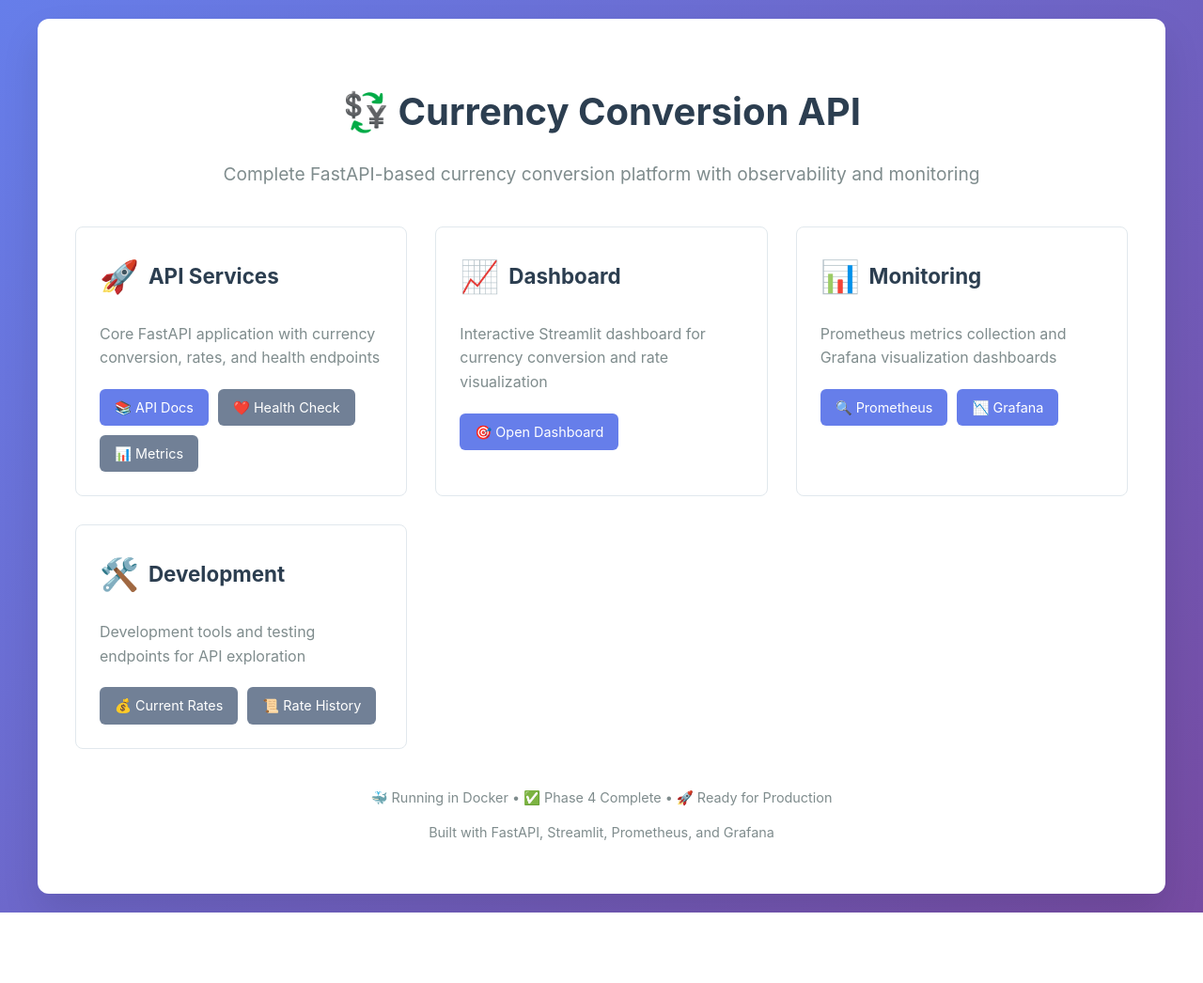
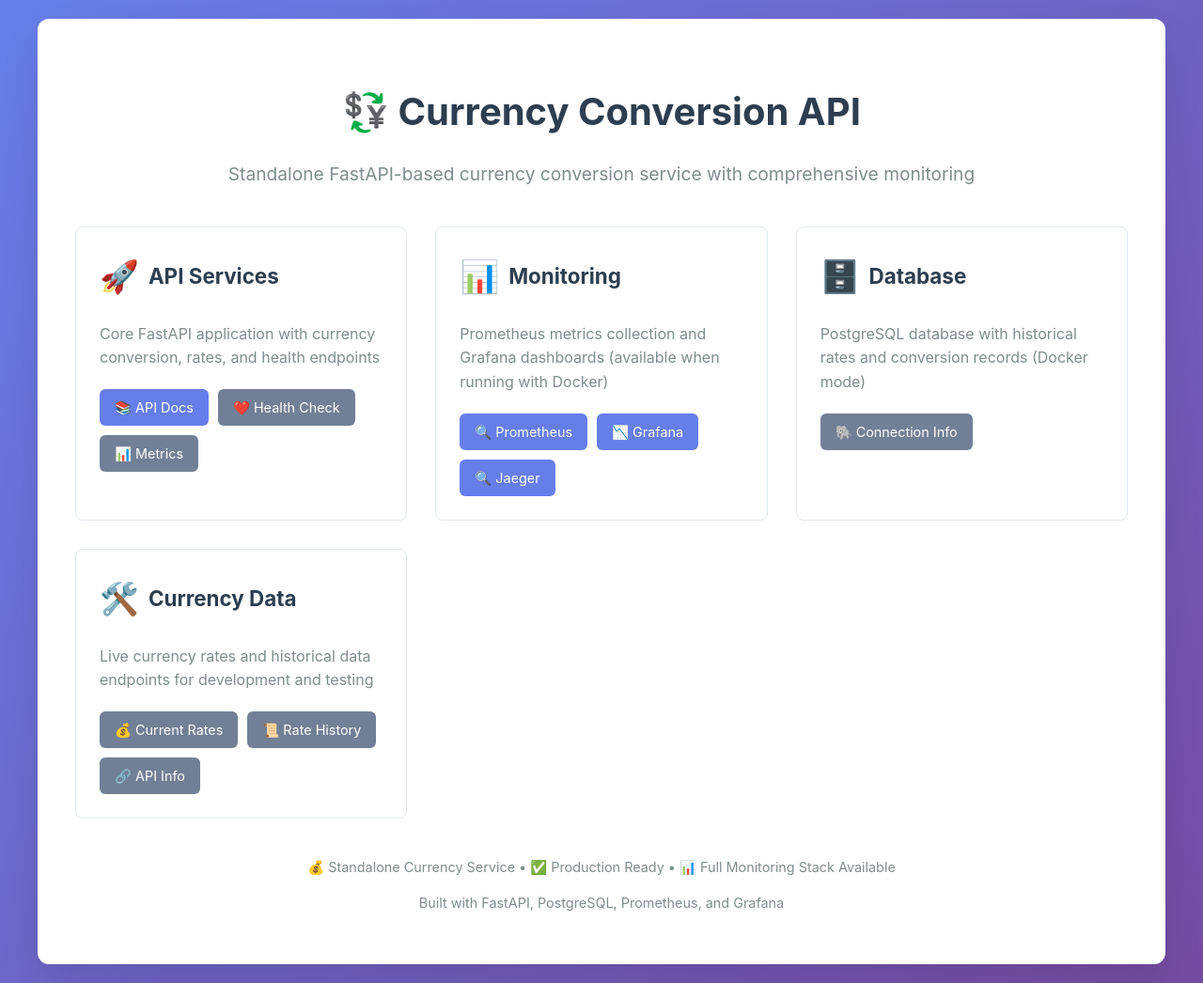
Before and after one commit to ralphbird/demo_currency_app, a Python web app: template currency_app/templates/home.html in a window 1280 px wide. Shown: the whole page at 94% size. Before the commit the page ends 971 px from the top, so only its background shows below. Run offline with Jinja, Linux system fonts and the light colour scheme; the template is opened without the code that fills it, so the values that code supplies are empty.

Commit message:
fix: Update home page to reflect standalone currency service architecture
- Remove Streamlit dashboard references (moved to load tester repository)
- Add database section with PostgreSQL connection information
- Clarify monitoring stack is available in Docker mode only
- Update footer to remove Streamlit, focus on currency service components
- Rename development section to "Currency Data" for clarity
- Add Jaeger tracing link to monitoring section
- Ensure home page only shows services included in this repository

🤖 Generated with [Claude Code](https://claude.ai/code)

Co-Authored-By: Claude <noreply@anthropic.com>

```diff
--- a/currency_app/templates/home.html
+++ b/currency_app/templates/home.html
@@ -135,7 +135,7 @@
 <body>
     <div class="container">
         <h1>💱 Currency Conversion API</h1>
-        <p class="subtitle">Complete FastAPI-based currency conversion platform with observability and monitoring</p>
+        <p class="subtitle">Standalone FastAPI-based currency conversion service with comprehensive monitoring</p>
 
         <div class="services-grid">
             <div class="service-card">
@@ -149,36 +149,37 @@
             </div>
 
             <div class="service-card">
-                <h3><span class="emoji">📈</span> Dashboard</h3>
-                <p>Interactive Streamlit dashboard for currency conversion and rate visualization</p>
-                <div class="service-links">
-                    <a href="http://localhost:8501" class="service-link" target="_blank">🎯 Open Dashboard</a>
-                </div>
-            </div>
-
-
-            <div class="service-card">
                 <h3><span class="emoji">📊</span> Monitoring</h3>
-                <p>Prometheus metrics collection and Grafana visualization dashboards</p>
+                <p>Prometheus metrics collection and Grafana dashboards (available when running with Docker)</p>
                 <div class="service-links">
                     <a href="http://localhost:9090" class="service-link" target="_blank">🔍 Prometheus</a>
                     <a href="http://localhost:3000" class="service-link" target="_blank">📉 Grafana</a>
+                    <a href="http://localhost:16686" class="service-link" target="_blank">🔍 Jaeger</a>
                 </div>
             </div>
 
             <div class="service-card">
-                <h3><span class="emoji">🛠️</span> Development</h3>
-                <p>Development tools and testing endpoints for API exploration</p>
+                <h3><span class="emoji">🗄️</span> Database</h3>
+                <p>PostgreSQL database with historical rates and conversion records (Docker mode)</p>
+                <div class="service-links">
+                    <a href="#" class="service-link secondary" onclick="alert('PostgreSQL: localhost:5432\\nDatabase: currency_db\\nUser: currency_user')">🐘 Connection Info</a>
+                </div>
+            </div>
+
+            <div class="service-card">
+                <h3><span class="emoji">🛠️</span> Currency Data</h3>
+                <p>Live currency rates and historical data endpoints for development and testing</p>
                 <div class="service-links">
                     <a href="/api/v1/rates" class="service-link secondary">💰 Current Rates</a>
                     <a href="/api/v1/rates/history?days=7" class="service-link secondary">📜 Rate History</a>
+                    <a href="/api" class="service-link secondary">🔗 API Info</a>
                 </div>
             </div>
         </div>
 
         <div class="footer">
-            <p>🐳 Running in Docker • ✅ Phase 4 Complete • 🚀 Ready for Production</p>
-            <p>Built with FastAPI, Streamlit, Prometheus, and Grafana</p>
+            <p>💰 Standalone Currency Service • ✅ Production Ready • 📊 Full Monitoring Stack Available</p>
+            <p>Built with FastAPI, PostgreSQL, Prometheus, and Grafana</p>
         </div>
     </div>
 </body>
```
